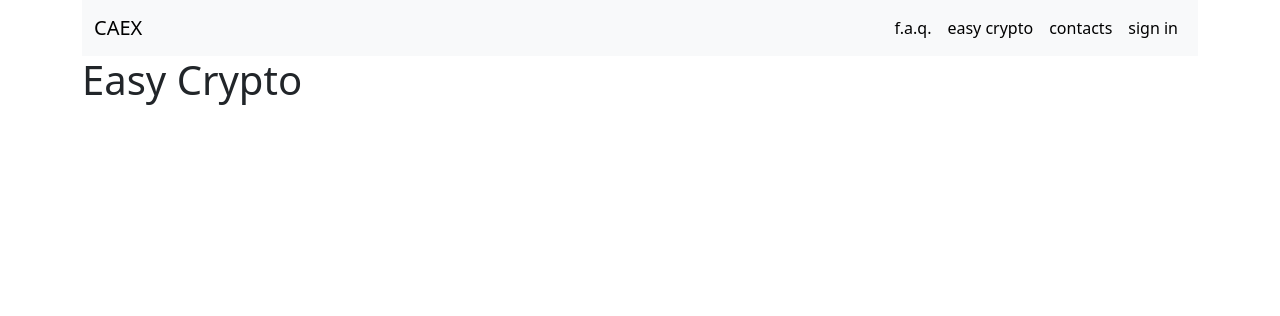
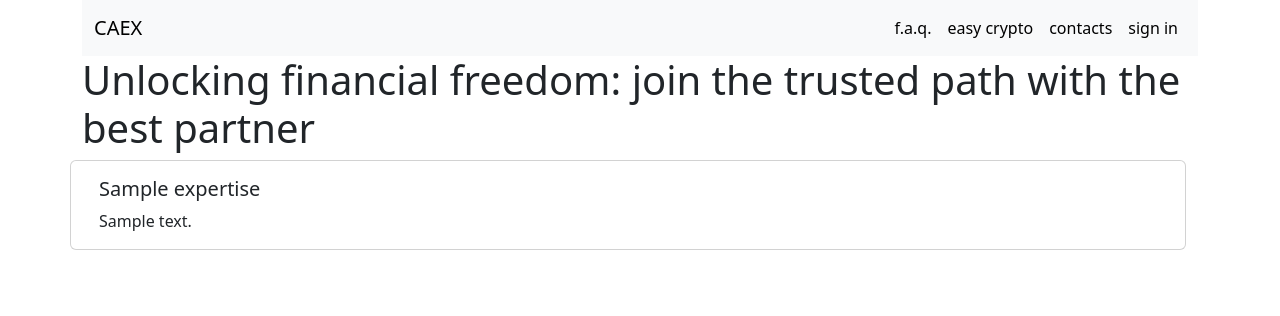
Before and after one commit to Uginius/caex, a Django app: page /easy/ in a window 1280 px wide. Shown: the top 316 px of the page. Run offline with Django 5.2, Linux system fonts and the light colour scheme; tables that the repository leaves empty hold one stand-in row (values such as "Sample post"); some libraries are stand-ins or nearby versions.

Commit message:
easy crypto

```diff
--- a/easycrypto/templates/easycrypto/easy.html
+++ b/easycrypto/templates/easycrypto/easy.html
@@ -3,5 +3,15 @@
 {% block content %}
 
     <h1>{{ title }}</h1>
+    <div class="row">
+        {% for tru in trusted %}
+            <div class="card">
+                <div class="card-body">
+                    <h5 class="card-title">{{ tru.title }}</h5>
+                    <div class="card-text">{{ tru.text }}</div>
+                </div>
+            </div>
+        {% endfor %}
+    </div>
 
 {% endblock %}
--- a/easycrypto/views.py
+++ b/easycrypto/views.py
@@ -1,8 +1,11 @@
 from django.shortcuts import render
+
+from easycrypto.models import Expertise
 
 
 def index(request):
     context = {
-        'title': 'Easy Crypto'
+        'title': 'Unlocking financial freedom: join the trusted path with the best partner',
+        'trusted': Expertise.objects.all()
     }
     return render(request, template_name='easycrypto/easy.html', context=context)
```
